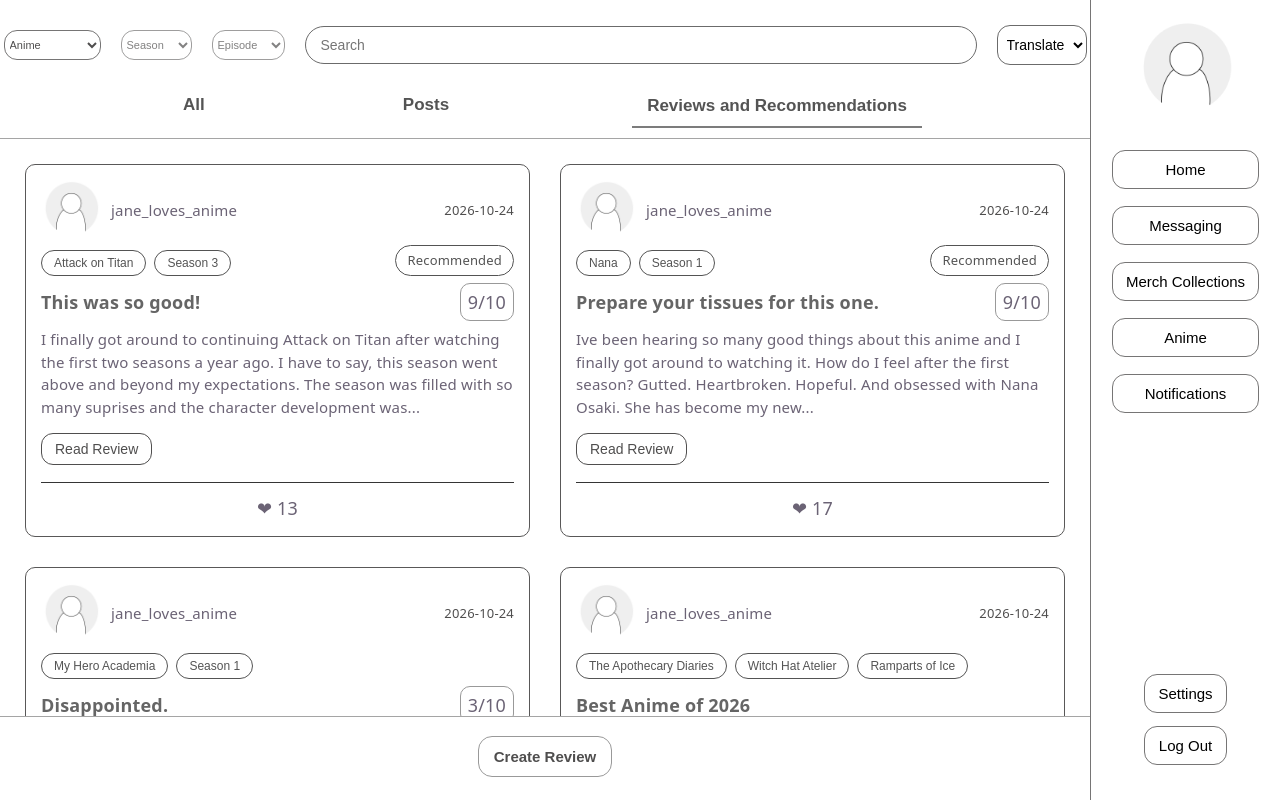
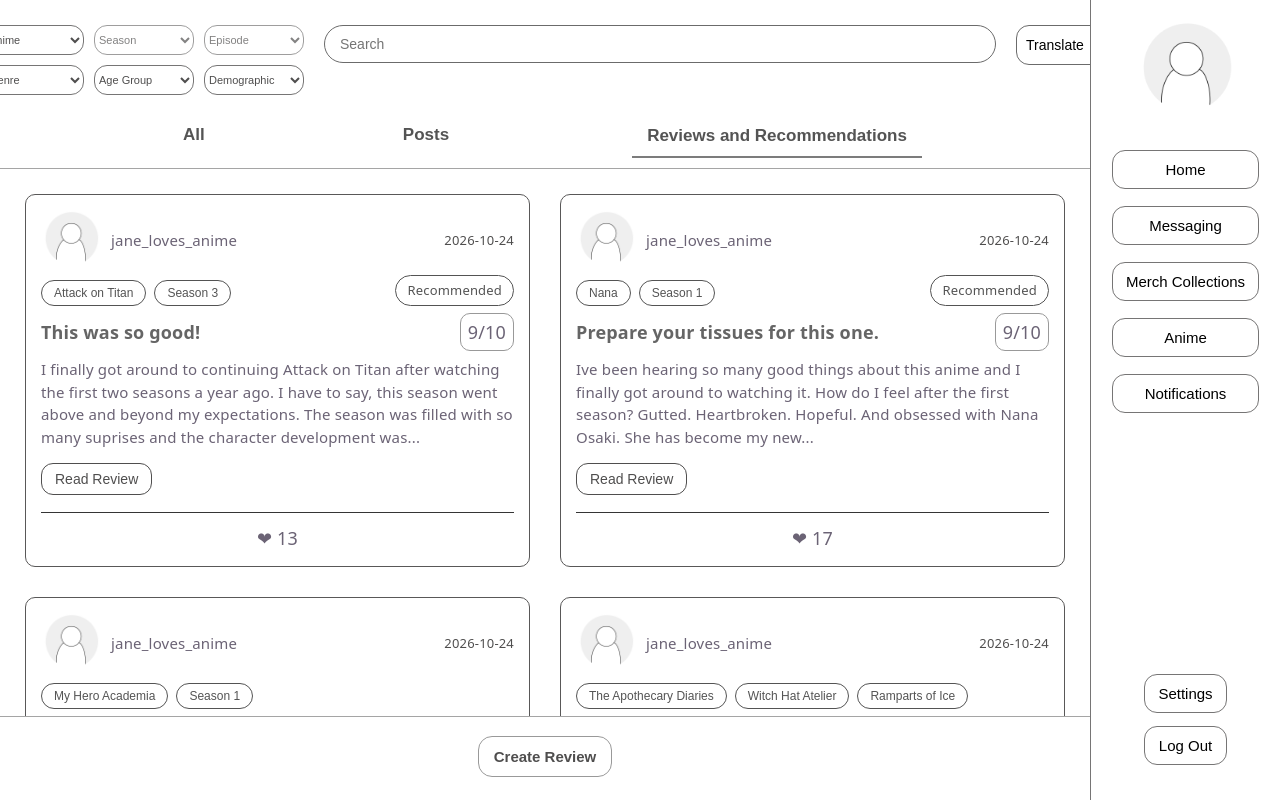
Before and after one commit to riyeur/cpsc481-group-03-02-horizontal-prototype, a React (Vite) app in the folder cpsc481-anime-social-network-app/: page /reviews in a window 1280 px wide. Shown: the top 800 px of the page. Built offline with nearby package versions, Linux system fonts and the light colour scheme.

Commit message:
modifying reviews page

```diff
--- a/cpsc481-anime-social-network-app/src/pages/Reviews.css
+++ b/cpsc481-anime-social-network-app/src/pages/Reviews.css
@@ -69,14 +69,24 @@
   padding: 0 25px;
 }
 
-.align-translate-search {
+.align-translate-search-reviews-page {
   display: flex;
   flex-direction: row;
   justify-content: center;
   margin-bottom: 20px;
   gap: 20px;
   padding-top: 25px;
-  align-items: center;
+  align-items: flex-start;
+}
+
+.review-tags-by-search-bar {
+  display: grid;
+  grid-template-columns: repeat(3, auto);
+  gap: 10px;
+}
+
+.review-tags-by-search-bar select {
+  width: 100px;
 }
 
 .upper-tabs-reviews {
@@ -232,17 +242,17 @@
   border-bottom: 2px solid #7c7c7c;
 }
 
-.anime-select, .season-select, .episode-select {
+.anime-select-reviews-page, .season-select-reviews-page, .episode-select-reviews-page, .genre-select-reviews-page, .age-group-select-reviews-page, .demographic-select-reviews-page {
   background-color: #FFFFFF;
   border: 1px solid #767575;
   color: #4f4e4e;
   border-radius: 13px;
-  padding: 7px 1px;
+  padding: 7px 0;
   font-size: 11px;
   cursor: pointer;
 }
 
-.anime-select:disabled {
+.anime-select-reviews-page:disabled {
   background-color: #EAEAEA;
   color: #999999;
   border-color: #CCCCCC;
--- a/cpsc481-anime-social-network-app/src/pages/Reviews.jsx
+++ b/cpsc481-anime-social-network-app/src/pages/Reviews.jsx
@@ -65,21 +65,22 @@ function App() {
   return (
     <div className='main-page'>
       <VerticalBar />
-      <div className='align-translate-search'>
-        <select className='anime-select' defaultValue='' value={selectedAnime} onChange={(e) => setSelectedAnime(e.target.value)}>
+      <div className='align-translate-search-reviews-page'>
+        <div className='review-tags-by-search-bar'>
+          <select className='anime-select-reviews-page' defaultValue='' value={selectedAnime} onChange={(e) => setSelectedAnime(e.target.value)}>
             <option value='' disabled>Anime</option>
             <option value='aot'>Attack on Titan</option>
             <option value='jjk'>Jujutsu Kaisen</option>
             <option value='nana'>Nana</option>
             <option value='op'>One Piece</option>
           </select>
-        <select className='season-select' defaultValue='' disabled={!selectedAnime} value={selectedSeason} onChange={(e) => setSelectedSeason(e.target.value)}>
+          <select className='season-select-reviews-page' defaultValue='' disabled={!selectedAnime} value={selectedSeason} onChange={(e) => setSelectedSeason(e.target.value)}>
             <option value='' disabled>Season</option>
             <option value='1'>Season 1</option>
             <option value='2'>Season 2</option>
             <option value='3'>Season 3</option>
           </select>
-        <select className='episode-select' defaultValue='' disabled={!selectedSeason}>
+          <select className='episode-select-reviews-page' defaultValue='' disabled={!selectedSeason}>
             <option value='' disabled>Episode</option>
             <option value='1'>Episode 1</option>
             <option value='2'>Episode 2</option>
@@ -87,6 +88,29 @@ function App() {
             <option value='4'>Episode 4</option>
             <option value='5'>Episode 5</option>
           </select>
+          <select className='genre-select-reviews-page' defaultValue=''>
+            <option value='' disabled>Genre</option>
+            <option value='action'>Action</option>
+            <option value='comedy'>Comedy</option>
+            <option value='fantasy'>Fantasy</option>
+            <option value='horror'>Horror</option>
+            <option value='mystery'>Mystery</option>
+            <option value='romance'>Romance</option>
+          </select>
+          <select className='age-group-select-reviews-page' defaultValue=''>
+            <option value='' disabled>Age Group</option>
+            <option value='06'>0 - 6</option>
+            <option value='711'>7 - 11</option>
+            <option value='1218'>12 - 18</option>
+            <option value='18+'>18+</option>
+          </select>
+          <select className='demographic-select-reviews-page' defaultValue=''>
+            <option value='' disabled>Demographic</option>
+            <option value='josei'>Josei</option>
+            <option value='shoujo'>Shoujo</option>
+            <option value='shounen'>Shounen</option>
+          </select>
+        </div>
         <div className='search-bar'>
           <input type='text' placeholder='Search' className='search-input'/>
         </div>
```
Lines whose indentation alone changed are shown as unchanged.
